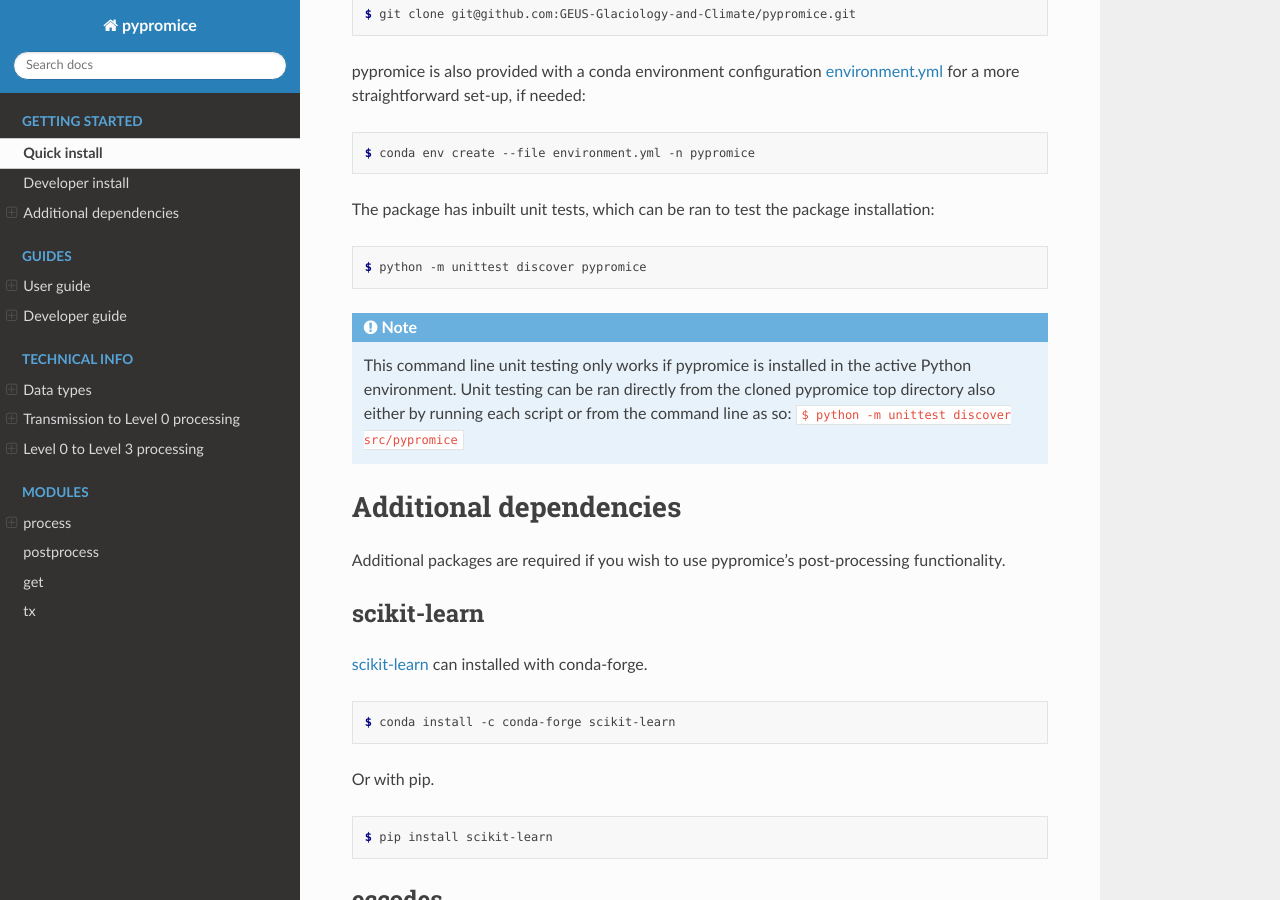
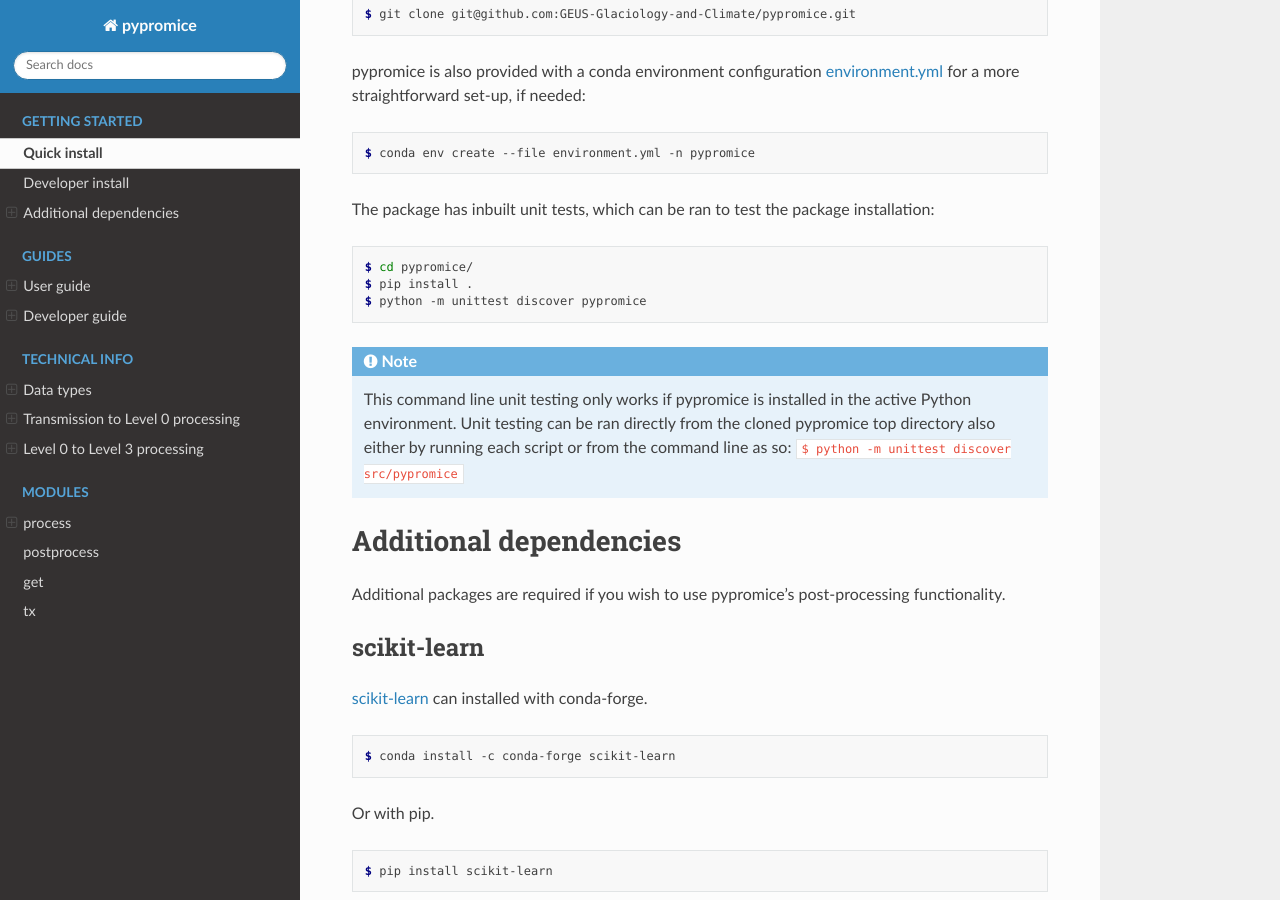
Before and after one commit to GEUS-Glaciology-and-Climate/pypromice, a Sphinx documentation site: the page built from docs/install.rst, in a window 1280 px wide and 900 px high, scrolled down 556 px. Built offline with Sphinx 7.4.7 and the Read the Docs theme 2.0.0, drawn with Linux system fonts in a browser that asks for light colours.

Commit message:
PLocal package installation info added

```diff
--- a/docs/install.rst
+++ b/docs/install.rst
@@ -39,6 +39,8 @@ The package has inbuilt unit tests, which can be ran to test the package install
 
 .. code:: console
 
+        $ cd pypromice/
+        $ pip install .
 	$ python -m unittest discover pypromice
 
 .. note::
```
